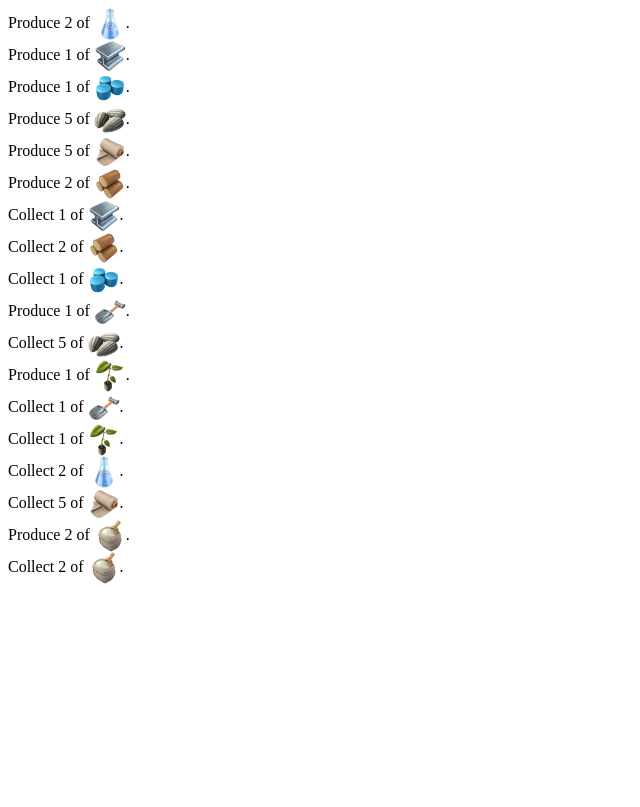
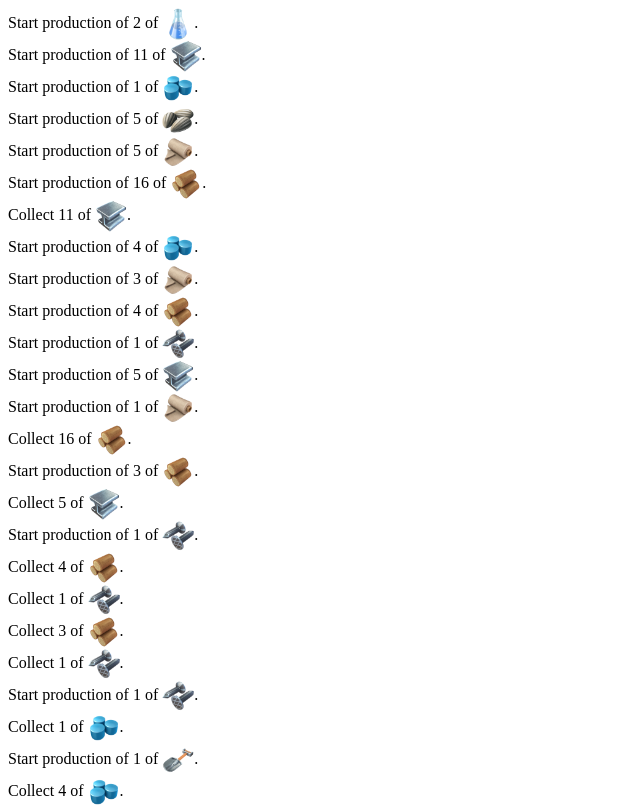
Before and after one commit to pldin601/simcity-buildit-todo-calculator, a React (Create React App) app: page / in a window 1280 px wide. Shown: the top 807 px of the page, without its empty margins (0-640 px from the left). Built offline with nearby package versions, Linux system fonts and the light colour scheme.

Commit message:
Work in progress

```diff
--- a/src/components/quest/ProduceProduct.tsx
+++ b/src/components/quest/ProduceProduct.tsx
@@ -4,7 +4,7 @@ import ProductPicture from "../ProductPicture";
 export default function ProduceProduct({ product, quantity }) {
   return (
     <div>
-      Produce {quantity} of <ProductPicture product={product} />.
+      Start production of {quantity} of <ProductPicture product={product} />.
     </div>
   );
 }
--- a/src/index.tsx
+++ b/src/index.tsx
@@ -6,7 +6,15 @@ import "./styles.css";
 import Quest from "./components/quest/Quest";
 
 function App() {
-  return <Quest log={calculate({ chemicals: 2, wood: 1, textiles: 1, flourBag: 2, treeSaplings: 1 })} />;
+  return (
+    <Quest
+      log={calculate(
+        { chemicals: 2, wood: 1, textiles: 1, flourBag: 2, treeSaplings: 1 },
+        { hammer: 1, chairs: 1 },
+        { chairs: 2, gardenFurniture: 2, tables: 1 }
+      )}
+    />
+  );
 }
 
 const rootElement = document.getElementById("root");
```
